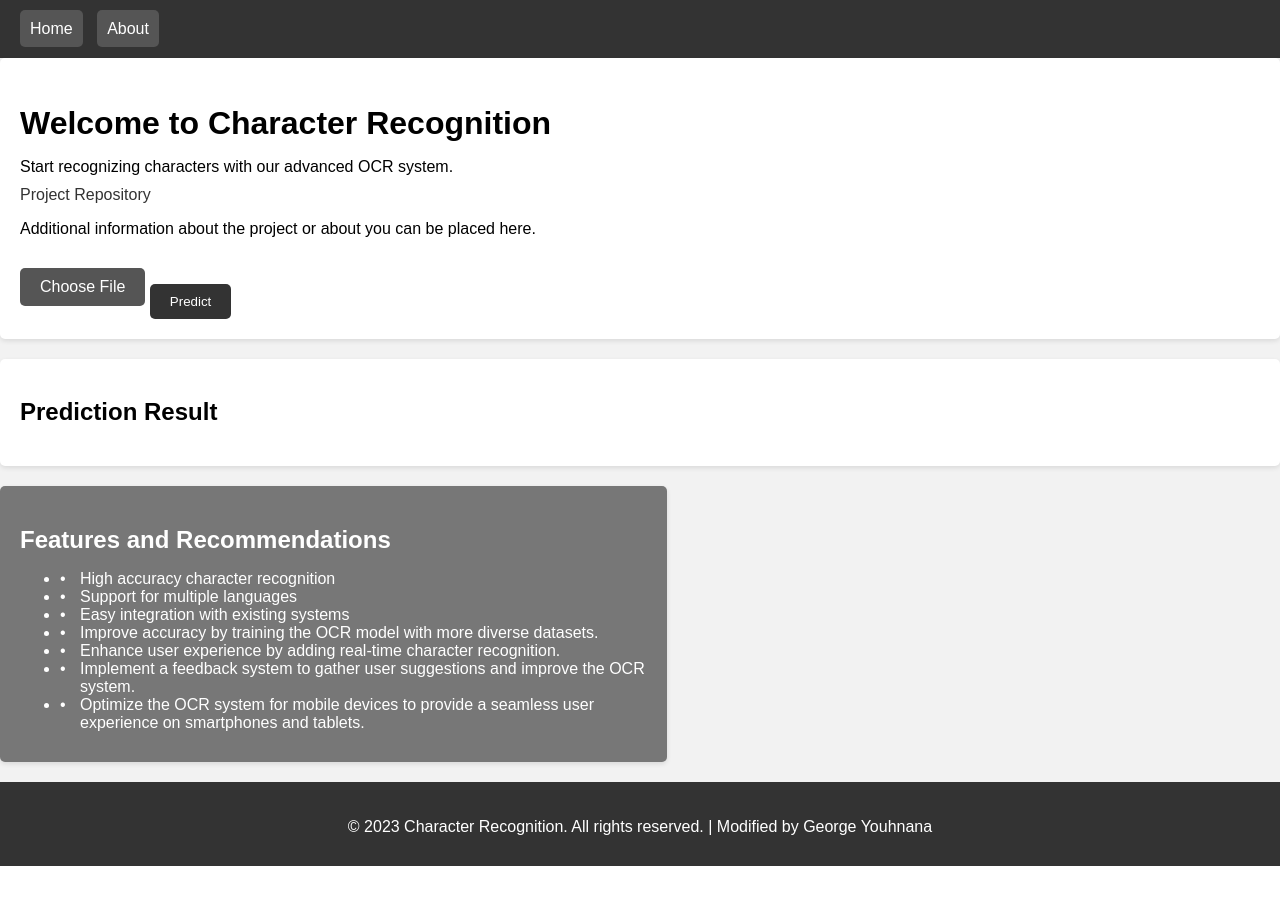
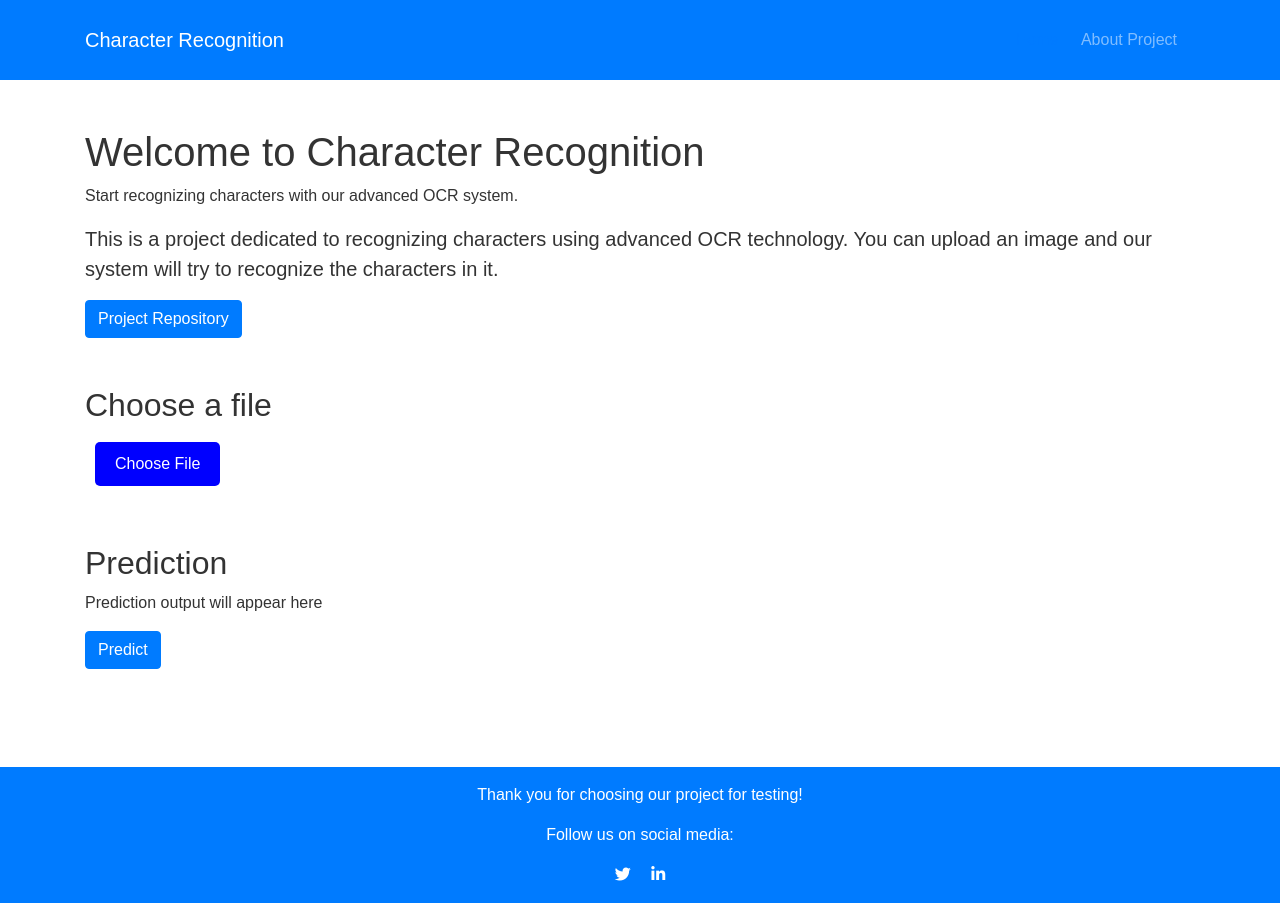
Before and after one commit to AIBabyTeaching/deep-learning-project-Geo-y20, a Flask app: page / in a window 1280 px wide. Before the commit the page ends 866 px from the top, so only its background shows below. Run offline with Flask 3, Linux system fonts and the light colour scheme; some libraries are stand-ins or nearby versions.

Commit message:
last version
managing the website's routing and adding a page about the description project and uploading photos

```diff
--- a/app.py
+++ b/app.py
@@ -81,10 +81,9 @@ def upload_file():
 
     return jsonify({'error': 'File not allowed or unsupported format'})
 
-# Route to serve the script.js file
-@app.route('/js/<path:filename>')
+@app.route('/<path:filename>')
 def serve_js(filename):
-    return send_from_directory('static/js', filename)
+    return send_from_directory('static', filename)
 
 if __name__ == '__main__':
     app.run(debug=True)
--- a/static/script.js
+++ b/static/script.js
@@ -1,13 +1,13 @@
 function predictCharacter() {
   const fileInput = document.getElementById('imageUpload');
-  const imagePreview = document.getElementById('imagePreview');
-  const predictionResult = document.getElementById('predictionResult');
+  const predictionOutput = document.getElementById('predictionOutput');
+  const predictionImagePreview = document.getElementById('predictionImagePreview');
 
   const file = fileInput.files[0];
   const formData = new FormData();
   formData.append('file', file);
 
-  const url = '/predict'; // Assuming there's only one prediction endpoint
+  const url = '/predict'; // Replace this with your endpoint URL
 
   fetch(url, {
     method: 'POST',
@@ -15,8 +15,8 @@ function predictCharacter() {
   })
     .then(response => response.json())
     .then(data => {
-      updatePredictionUI(predictionResult, data);
-      displayImagePreview(imagePreview, file);
+      updatePredictionUI(predictionOutput, data);
+      displayImagePreview(predictionImagePreview, file, data);
     })
     .catch(error => {
       console.error('Error:', error);
@@ -26,16 +26,24 @@ function predictCharacter() {
 function updatePredictionUI(element, prediction) {
   element.textContent = `Prediction: ${prediction.prediction}`;
 }
+// Function to handle file change (show image preview)
+function handleFileChange(event) {
+  const file = event.target.files[0];
+  displayImagePreview(file);
+}
 
-function displayImagePreview(element, file) {
+function displayImagePreview(file) {
   const reader = new FileReader();
 
   reader.onload = function (event) {
     const img = new Image();
     img.src = event.target.result;
 
-    element.innerHTML = '';
-    element.appendChild(img);
+    img.onload = function () {
+      const imagePreview = document.getElementById('imagePreview');
+      imagePreview.src = img.src;
+      imagePreview.style.display = 'block';
+    };
   };
 
   if (file) {
@@ -43,6 +51,7 @@ function displayImagePreview(element, file) {
   }
 }
 
+document.getElementById('imageUpload').addEventListener('change', handleFileChange);
 // Event listener for scrolling to sections
 document.querySelectorAll('a[href^="#"]').forEach(anchor => {
   anchor.addEventListener('click', function(e) {
--- a/templates/index.html
+++ b/templates/index.html
@@ -1,200 +1,194 @@
 <!DOCTYPE html>
 <html lang="en">
+
 <head>
   <meta charset="UTF-8">
+  <meta name="viewport" content="width=device-width, initial-scale=1.0">
   <title>Character Recognition</title>
+  <link rel="stylesheet" href="https://cdnjs.cloudflare.com/ajax/libs/font-awesome/5.15.4/css/all.min.css">
+  <link rel="stylesheet" href="https://stackpath.bootstrapcdn.com/bootstrap/4.5.2/css/bootstrap.min.css">
   <style>
+    /* General Styles */
     body {
-      font-family: Arial, sans-serif;
-      background-color: #f2f2f2;
+      font-family: 'Arial', sans-serif;
       margin: 0;
       padding: 0;
+      color: #333;
+      text-align: left;
+      /* Align text to the left */
     }
-    .uploaded-photo {
-      display: none;
-      margin-top: 20px;
-      max-width: 100%;
+
+    nav {
+      background-color: #007BFF;
+      padding: 10px;
+      text-align: center;
     }
-    header {
-      background-color: #333;
+
+    nav a {
+      margin: 0 15px;
+      text-decoration: none;
       color: #fff;
+      font-weight: bold;
+    }
+
+    .container {
+      text-align: left;
+      /* Align container text to the left */
+    }
+
+    .section {
+      margin: 20px;
+    }
+
+    nav {
+      background-color: #007BFF;
+      padding: 10px;
+      text-align: left;
+      /* Align nav text to the left */
+    }
+
+    .paragraph {
+      line-height: 1.6;
+    }
+
+    .recommend {
       padding: 20px;
     }
-    nav ul {
-      list-style-type: none;
-      margin: 0;
-      padding: 0;
+
+    .one,
+    .two,
+    .three {
+      color: #007BFF;
     }
-    nav ul li {
-      display: inline;
-      margin-right: 10px;
+
+    .footer {
+      margin-top: 50px;
+      padding: 20px;
+      background-color: #007BFF;
+      text-align: center;
+      color: #fff;
     }
-    nav ul li a {
+
+    hr {
+      color: #007BFF;
+      width: 220px;
+      margin-right: 1100px;
+    }
+
+    /* Button Styles */
+    .upload-label,
+    .predict-button,
+    .project-link,
+    .nav-link {
+      display: inline-block;
+      padding: 10px 20px;
+      margin: 10px;
+      border: none;
+      border-radius: 5px;
+      text-decoration: none;
+      cursor: pointer;
+      transition: background-color 0.3s ease;
+    }
+
+    .upload-label,
+    .predict-button {
+      background-color: #007BFF;
+      color: #fff;
+    }
+
+    .upload-label:hover,
+    .predict-button:hover {
+      background-color: #0056b3;
+    }
+
+    /* Navbar Link Hover */
+    .nav-link:hover {
+      color: #0056b3;
+    }
+
+    /* Custom Button Color */
+    .predict-button {
+      background-color: blue;
+    }
+
+    /* File Input Styles */
+    .file-input {
+      display: none;
+    }
+
+    .file-upload label {
+      display: inline-block;
+      padding: 10px 20px;
+      margin: 10px;
+      border: none;
+      border-radius: 5px;
+      background-color: blue;
       color: #fff;
       text-decoration: none;
-      padding: 10px;
-      border-radius: 5px;
-      background-color: #555;
+      cursor: pointer;
+      transition: background-color 0.3s ease;
     }
-    nav ul li a:hover {
-      background-color: #777;
+
+    .file-upload label:hover {
+      background-color: #0056b3;
     }
-    section {
-      padding: 20px;
-      margin-bottom: 20px;
-      background-color: #fff;
-      border-radius: 5px;
-      box-shadow: 0 2px 5px rgba(0, 0, 0, 0.1);
-    }
-    h1 {
-      font-size: 32px;
-      margin-bottom: 10px;
-    }
-    p {
-      margin-bottom: 10px;
-    }
-    a {
-      color: #333;
-      text-decoration: none;
-    }
-    button {
-      padding: 10px 20px;
-      background-color: #333;
-      color: #fff;
-      border: none;
-      border-radius: 5px;
-      cursor: pointer;
-    }
-    ul {
-      margin-bottom: 10px;
-    }
-    footer {
-      background-color: #333;
-      color: #fff;
-      padding: 20px;
-      text-align: center;
-    }
-    /* BEGIN: Added CSS for about button */
-    #aboutButton {
-      background-color: #555;
-      color: #fff;
-      padding: 10px;
-      border-radius: 5px;
-      text-decoration: none;
-    }
-    #aboutButton:hover {
-      background-color: #777;
-    }
-    .file-upload {
-      display: inline-block;
-      position: relative;
-      overflow: hidden;
-      margin-top: 20px;
-    }
-    .file-upload input[type="file"] {
-      display: block;
-      position: absolute;
-      top: 0;
-      right: 0;
-      opacity: 0;
-      font-size: 100px;
-      width: 100%;
-      height: 100%;
-      cursor: pointer;
-    }
-    .file-upload label {
-      display: block;
-      padding: 10px 20px;
-      background-color: #555;
-      color: #fff;
-      border-radius: 5px;
-      cursor: pointer;
-    }
-    .file-upload label:hover {
-      background-color: #777;
-    }
-    /* END: Added CSS for file upload */
-    /* BEGIN: Added CSS for recommendations and features */
-    #recommendations,
-    #features {
-      background-color: #777;
-      padding: 20px;
-      margin-bottom: 20px;
-      border-radius: 5px;
-      box-shadow: 0 2px 5px rgba(0, 0, 0, 0.1);
-      display: inline-block;
-      width: 49%;
-    }
-    #recommendations h2,
-    #features h2 {
-      font-size: 24px;
-      margin-bottom: 10px;
-      color: #fff;
-    }
-    #recommendations ul,
-    #features ul {
-      margin-bottom: 10px;
-      color: #fff;
-    }
-    /* BEGIN: Enhanced CSS for recommendations and features */
-    #recommendations li,
-    #features li {
-      padding-left: 20px;
-      position: relative;
-    }
-    #recommendations li::before,
-    #features li::before {
-      content: "\2022";
-      position: absolute;
-      left: 0;
-      color: #fff;
-    }
-    /* END: Enhanced CSS for recommendations and features */
-    /* END: Added CSS for recommendations and features */
   </style>
 </head>
+
 <body>
-  <header>
-    <nav>
-      <ul>
-        <li><a href="index.html">Home</a></li>
-        <li><a id="aboutButton" href="about.html">About</a></li>
+  <header class="navbar navbar-expand-lg navbar-dark bg-primary">
+    <div class="container">
+      <a class="navbar-brand" href="#">Character Recognition</a>
+      <button class="navbar-toggler" type="button" data-toggle="collapse" data-target="#navbarNav"
+        aria-controls="navbarNav" aria-expanded="false" aria-label="Toggle navigation">
+        <span class="navbar-toggler-icon"></span>
+      </button>
+      <div class="collapse navbar-collapse" id="navbarNav">
+        <ul class="navbar-nav ml-auto">
+          <li class="nav-item">
+            <a href="/">Home</a>
+            <a class="nav-link" href="/about">About Project</a>
+          </li>
         </ul>
-    </nav>
+      </div>
+    </div>
   </header>
-  <section id="home">
+  <main class="container py-5">
+    <section id="home" class="content">
       <h1>Welcome to Character Recognition</h1>
       <p>Start recognizing characters with our advanced OCR system.</p>
-    <a href="https://github.com/AIBabyTeaching/deep-learning-project-Geo-y20" target="_blank">Project Repository</a>
-    <p>Additional information about the project or about you can be placed here.</p>
+      <p class="lead">This is a project dedicated to recognizing characters using advanced OCR technology. You can
+        upload an image and our system will try to recognize the characters in it.</p>
+      <a href="https://github.com/AIBabyTeaching/deep-learning-project-Geo-y20" target="_blank"
+        class="btn btn-primary">Project Repository</a>
+    </section>
+    <section id="file-upload" class="content mt-5">
+      <h2>Choose a file</h2>
       <div class="file-upload">
-      <label for="imageUpload">Choose File</label>
-      <input type="file" id="imageUpload"> <!-- File upload input -->
+        <label for="imageUpload" class="btn btn-primary">Choose File</label>
+        <!-- <input type="file" id="imageUpload" accept="image/*"> -->
+        <img id="imagePreview" src="" alt="Image Preview" style="display: none;">
+
+        <input type="file" id="imageUpload" class="file-input" onchange="handleFileChange(event)">
+        <img id="uploadedImagePreview" src="" alt="Uploaded Image Preview" style="display: none;">
       </div>
-    <button onclick="predictCharacter()">Predict</button> <!-- Predict button -->
+      <div id="uploadedPreview" class="mt-3"></div> <!-- Updated ID -->
     </section>
-  <section id="about"> <!-- About section -->
-    <h2>Prediction Result</h2>
-    <p id="predictionResult"></p> <!-- Display prediction result here -->
-    <div id="imagePreview"></div> <!-- Image preview container -->
+    <section id="prediction" class="content mt-5">
+      <h2>Prediction</h2>
+      <p id="predictionOutput" class="prediction-text">Prediction output will appear here</p>
+      <div id="predictionImagePreview"></div>
+      <button class="btn btn-primary" onclick="predictCharacter()">Predict</button>
     </section>
-  <section id="features"> <!-- Added new section for features -->
-    <h2>Features and Recommendations</h2>
-    <ul>
-      <li>High accuracy character recognition</li>
-      <li>Support for multiple languages</li>
-      <li>Easy integration with existing systems</li>
-      <li>Improve accuracy by training the OCR model with more diverse datasets.</li>
-      <li>Enhance user experience by adding real-time character recognition.</li>
-      <li>Implement a feedback system to gather user suggestions and improve the OCR system.</li>
-      <!-- BEGIN: Additional recommendation -->
-      <li>Optimize the OCR system for mobile devices to provide a seamless user experience on smartphones and tablets.</li>
-      <!-- END: Additional recommendation -->
-    </ul>
-  </section>
-  <footer> <!-- Added footer section -->
-    <p>&copy; 2023 Character Recognition. All rights reserved. | Modified by George Youhnana</p>
+    <script src="/script.js"></script>
+  </main>
+  <footer class="footer bg-primary text-white text-center py-3">
+    <p>Thank you for choosing our project for testing!</p>
+    <p>Follow us on social media:</p>
+    <a href="https://twitter.com/GeorgeYouhana2" target="_blank" class="text-white mr-3"><i
+        class="fab fa-twitter"></i></a>
+    <a href="https://www.linkedin.com/in/george-youhana-a5b756155/ " target="_blank" class="text-white"><i
+        class="fab fa-linkedin-in"></i></a>
   </footer>
-    <script src="static/script.js"></script>
-</body>
+
 </html>
```
Also changed, not shown: templates/about.html (+124 -89 lines). Lines whose indentation alone changed are shown as unchanged.
